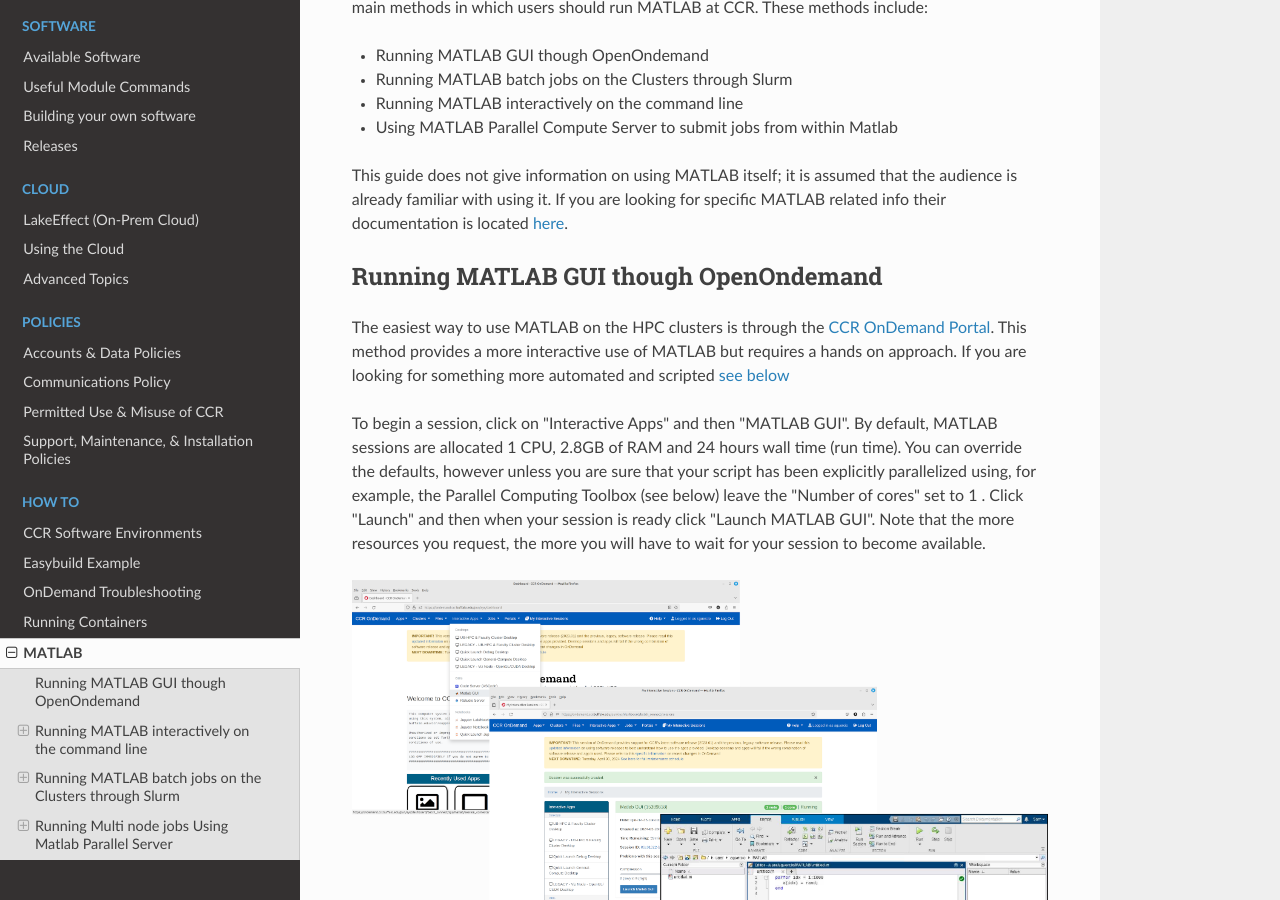
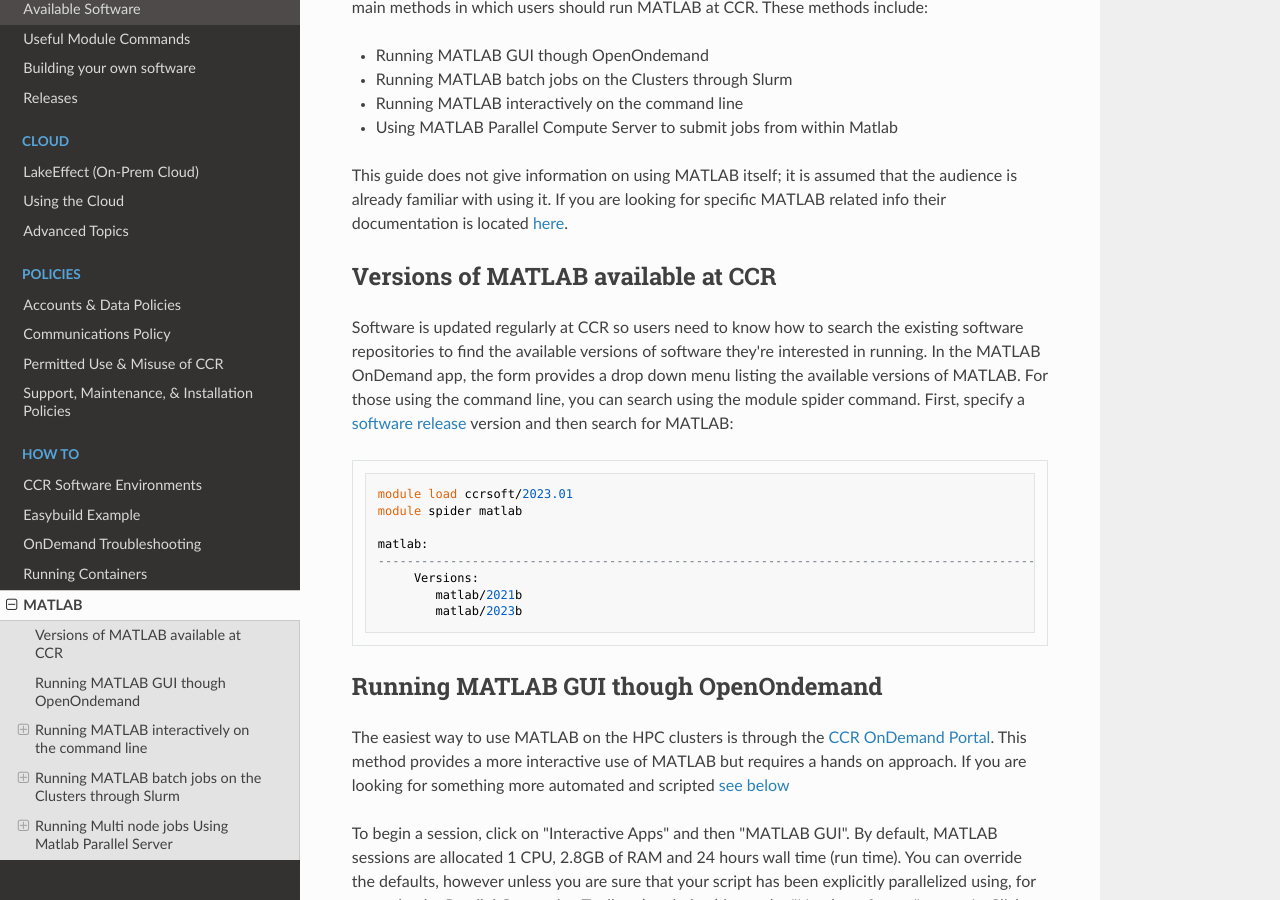
Before and after one commit to ubccr/ccrdocs, an MkDocs documentation site: the page built from pages/howto/matlab.md, in a window 1280 px wide and 900 px high, scrolled down 284 px. Built offline with MkDocs 1.6.1, drawn with Linux system fonts in a browser that asks for light colours; nearby versions of some CDN libraries; some of the changed text lies outside the part shown.

Commit message:
fixed some grammar and added a version section
 Please enter the commit message for your changes. Lines starting

````diff
--- a/pages/howto/matlab.md
+++ b/pages/howto/matlab.md
@@ -11,6 +11,22 @@ These methods include:
 - Using MATLAB Parallel Compute Server to submit jobs from within Matlab
 
 This guide does not give information on using MATLAB itself; it is assumed that the audience is already familiar with using it. If you are looking for specific MATLAB related info their documentation is located [here](https://www.mathworks.com/help/matlab/).
+
+## Versions of MATLAB available at CCR
+
+Software is updated regularly at CCR so users need to know how to search the existing software repositories to find the available versions of software they're interested in running. In the MATLAB OnDemand app, the form provides a drop down menu listing the available versions of MATLAB. For those using the command line, you can search using the module spider command. First, specify a [software release](https://github.com/ubccr/ccrdocs/software/releases) version and then search for MATLAB:
+
+```
+module load ccrsoft/2023.01
+module spider matlab
+
+matlab:
+-------------------------------------------------------------------------------------------------------------------------------------------------------------------------------------------------------------------------------------------------
+     Versions:
+        matlab/2021b
+        matlab/2023b
+```
+
 
 ## Running MATLAB GUI though OpenOndemand
 
````
Also changed, not shown: other parts of pages/howto/matlab.md (+1 -1 lines).
